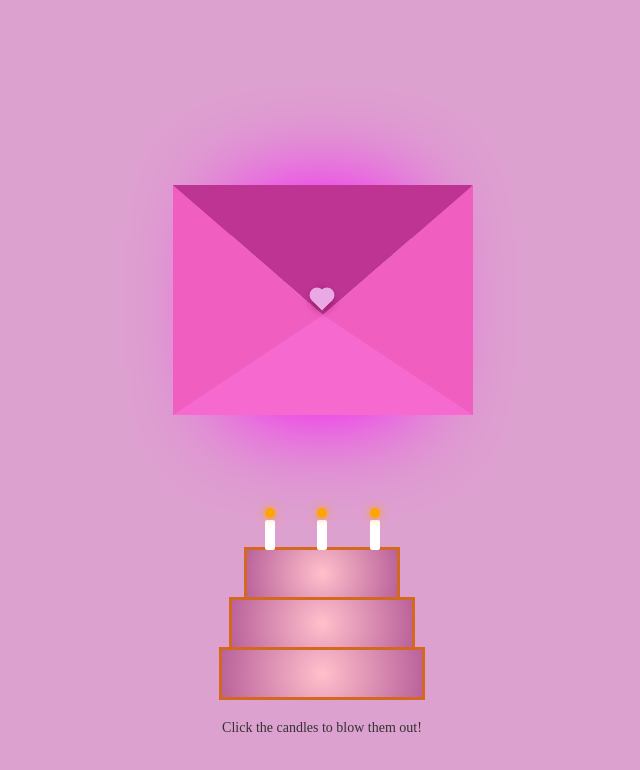
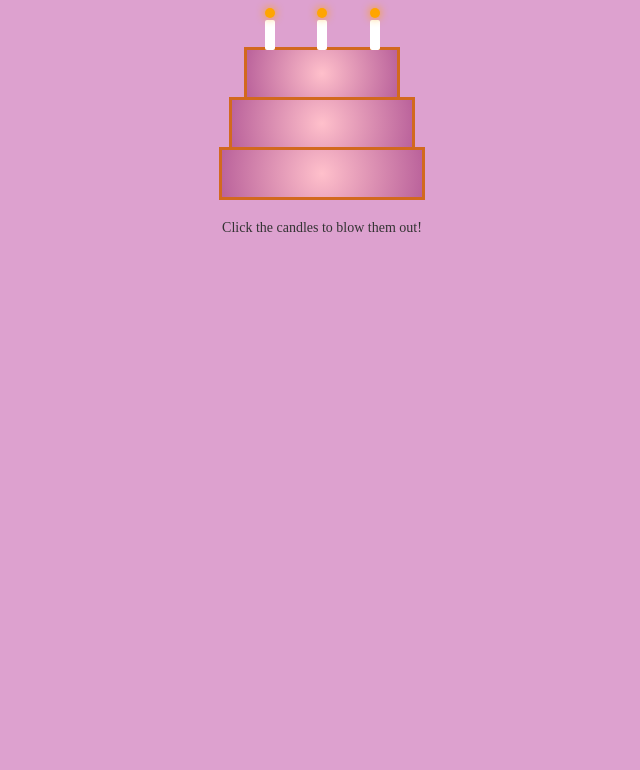
Before and after one commit to ninikurashvili10/birthday, a plain HTML site: page index.html in a window 1280 px wide. Shown: the whole page, without its empty margins (318-958 px from the left). Drawn offline with Linux system fonts and the light colour scheme.

Commit message:
Update index.html

```diff
--- a/index.html
+++ b/index.html
@@ -9,23 +9,6 @@
   <body>
     <!-- <img src="./images-removebg-preview.png" alt=""> -->
 
-    <div class="container">
-      <div class="envelope-wrapper">
-        <div class="envelope">
-          <div class="letter">
-            <div class="text">
-              <strong>Dear Salome</strong>
-              <p>happiest birthday</p>
-              <p>from your favorite sisters</p>
-              <p>wish u all the best</p>
-              <p>bisous bisous</p>
-            </div>
-          </div>
-        </div>
-        <div class="heart"></div>
-      </div>
-    </div>
-</div>
 <div class="cake-container">
     <div class="cake">
       <div class="layer top"></div>
@@ -46,13 +29,6 @@
     <p class="message">Click the candles to blow them out!</p>
   </div>
     <script>
-      const envelope = document.querySelector(".envelope-wrapper");
-      const letter = document.querySelector(".letter");
-
-
-      envelope.addEventListener("click", () => {
-        envelope.classList.toggle("flap");
-      });
       const candles = document.querySelectorAll('.candle');
 candles.forEach((candle) => {
   candle.addEventListener('click', () => {
```
